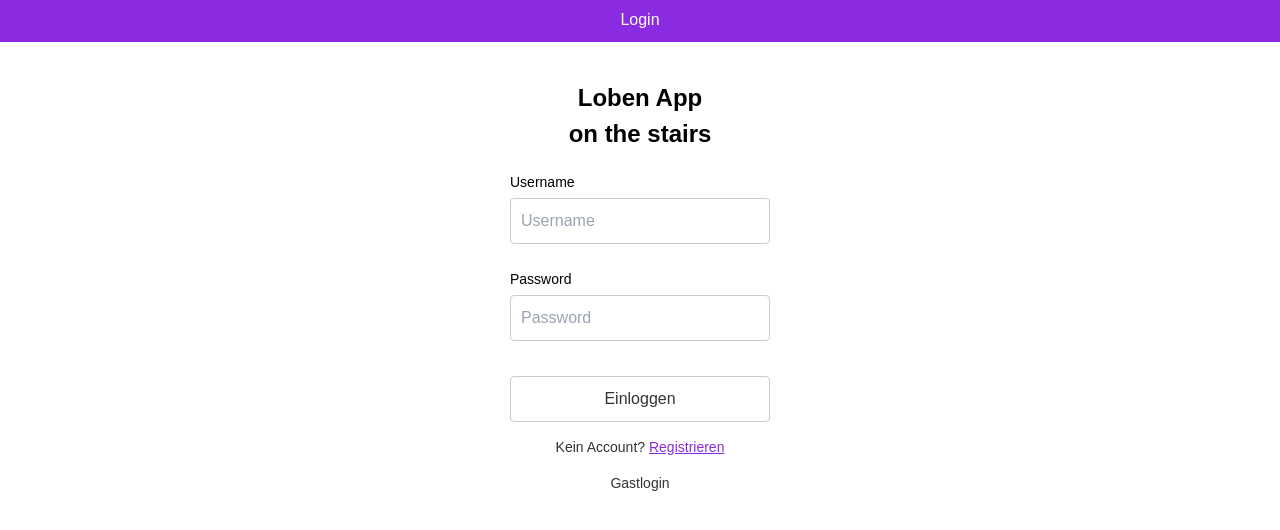
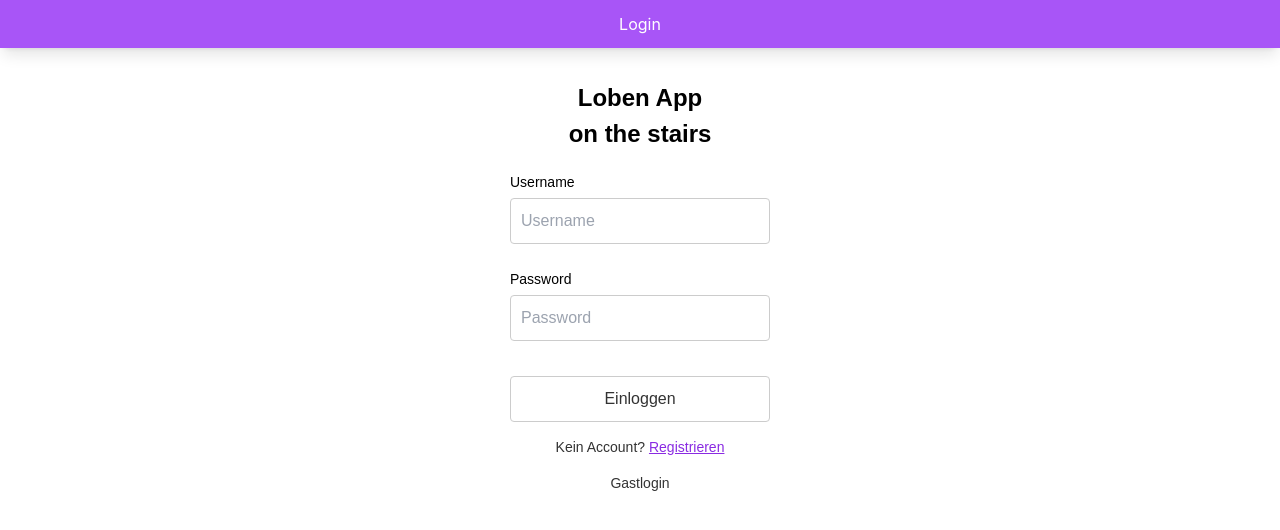
Before and after one commit to flockean/loben-on-stairs, a React (Create React App) app: page / in a window 1280 px wide. Shown: the top 530 px of the page. Built offline with nearby package versions, Linux system fonts and the light colour scheme.

Commit message:
fix: static headerbar

```diff
--- a/src/components/AuthFormView.jsx
+++ b/src/components/AuthFormView.jsx
@@ -1,5 +1,6 @@
 import React, {useState} from 'react';
 import {useNavigate} from "react-router-dom";
+import HeaderBar from "./HeaderBar";
 
 export default function AuthForm() {
     const [isLogin, setIsLogin] = useState(true);
@@ -113,10 +114,9 @@ export default function AuthForm() {
     };
 
     return (
-        <div style={styles.container}>
-            <div style={styles.header}>
-                <div style={styles.headerText}>{isLogin ? 'Login' : 'Register'}</div>
-            </div>
+        <div>
+            <HeaderBar style={styles.headerText} title={isLogin ? 'Login' : 'Register'}/>
+            <div style={styles.container}>
 
             <div style={styles.title}>
                 Loben App<br />
@@ -189,6 +189,7 @@ export default function AuthForm() {
             </div>
 
             <a href="#" style={styles.link}>Gastlogin</a>
+            </div>
         </div>
     );
 }
--- a/src/components/FeedView.jsx
+++ b/src/components/FeedView.jsx
@@ -4,6 +4,7 @@ import Avatar1 from '../assets/images/avatar-1.jpg';
 import feedImage1 from '../assets/images/stairs-1.jpg';
 import feedImage2 from '../assets/images/stairs-2.jpg';
 import { FaExclamationTriangle, FaComment} from 'react-icons/fa';
+import HeaderBar from "./HeaderBar";
 
 const MOCK_FEED = [
     {
@@ -336,11 +337,7 @@ export default function FeedView() {
 
     return (
       <div className="bg-gray-100 min-h-screen">
-
-        {/* Lila Header-Leiste */}
-        <div className="fixed top-0 left-0 right-0 h-12 bg-purple-600 text-white flex justify-center items-center font-bold z-50">
-          Feed
-        </div>
+        <HeaderBar title="Feed"/>
 
         <div className="pt-16 pb-16 mx-auto max-w-md">
           {/* Feed-Posts */}
--- /dev/null
+++ b/src/components/HeaderBar.jsx
@@ -0,0 +1,13 @@
+import React from "react";
+
+export default function HeaderBar(props) {
+
+
+    return (
+        <div className="w-full mx-auto fixed bg-white shadow-lg overflow-hidden">
+            <div className="bg-purple-500 text-white p-3 text-center">
+                {props.title}
+            </div>
+        </div>
+    )
+}
--- a/src/components/ProfileView.jsx
+++ b/src/components/ProfileView.jsx
@@ -8,6 +8,7 @@ import {Lock, LogOut, Shield, User} from "lucide-react"
 import {useNavigate} from 'react-router-dom'
 import {Dialog, DialogContent, DialogDescription, DialogHeader, DialogTitle,} from "./ui/dialog"
 import Navbar from "./Navbar";
+import HeaderBar from "./HeaderBar";
 
 export default function Profile() {
   const navigate = useNavigate()
@@ -33,6 +34,7 @@ export default function Profile() {
 
   return (
     <div className="min-h-screen bg-background">
+      <HeaderBar title="Profile"/>
       {/* Header */}
       <div className="border-b">
         <div className="flex items-center p-4">
--- a/src/components/UploadView.jsx
+++ b/src/components/UploadView.jsx
@@ -3,6 +3,7 @@
 import {useState} from 'react'
 import {Upload as UploadIcon, User} from "lucide-react"
 import Navbar from "./Navbar";
+import HeaderBar from "./HeaderBar";
 
 // Mock user data
 const MOCK_USERS = [
@@ -59,10 +60,8 @@ export default function UploadView() {
     return (
         <div>
             {/* Header */}
-            <div className="w-full mx-auto bg-white shadow-lg rounded-lg overflow-hidden">
-                <div className="bg-purple-500 text-white p-3 text-center">
-                    Upload {step}
-                </div>
+            <div className="w-full mx-auto bg-white shadow-lg overflow-hidden">
+                <HeaderBar title={`Upload ${step}`}/>
 
                 {/* User Selection Bar */}
                 <div
```
